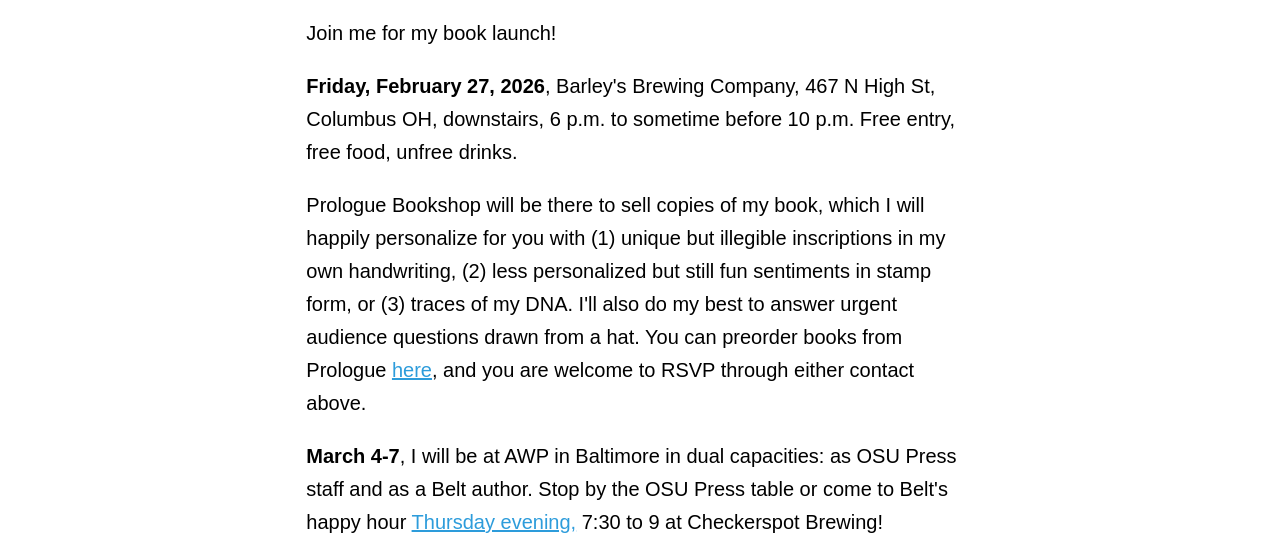
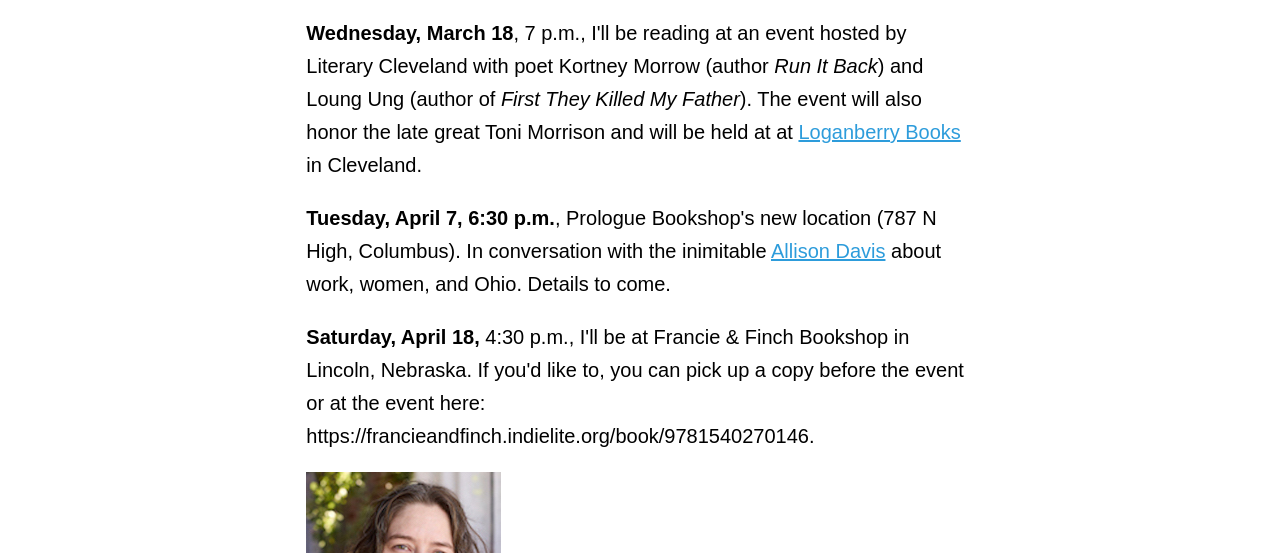
Before and after one commit to clottman/elizabethzaleski, an Eleventy site: page contact.md in a window 1280 px wide. Shown: the part 399-952 px from the top of the page. Built offline with nearby package versions, Linux system fonts and the light colour scheme; Eleventy itself is replaced by a stand-in of ours; files that its build step writes are made by us from their sources; a web font is replaced by a local one; what eleventy-auto-cache-buster would draw is missing.

Commit message:
Update contact.md

```diff
--- a/contact.md
+++ b/contact.md
@@ -10,19 +10,13 @@
  I'm also on Bluesky @GreatFartsofLit
 
 # Events
-Join me for my book launch!
-
-<b>Friday, February 27, 2026</b>, Barley's Brewing Company, 467 N High St, Columbus OH, downstairs, 6 p.m. to sometime before 10 p.m. Free entry, free food, unfree drinks.
-
-Prologue Bookshop will be there to sell copies of my book, which I will happily personalize for you with (1) unique but illegible inscriptions in my own handwriting, (2) less personalized but still fun sentiments in stamp form, or (3) traces of my DNA. I'll also do my best to answer urgent audience questions drawn from a hat. You can preorder books from Prologue [here](https://prologuebookshop.com/book/9781540270146), and you are welcome to RSVP through either contact above.
-
-
-<b>March 4-7</b>, I will be at AWP in Baltimore in dual capacities: as OSU Press staff and as a Belt author. Stop by the OSU Press table or come to Belt's happy hour <a href="https://conference.awpwriter.org/offsite_events_schedule.cfm">Thursday evening,</a> 7:30 to 9 at Checkerspot Brewing!
 
 **Wednesday, March 18**, 7 p.m., I'll be reading at an event hosted by Literary Cleveland with poet Kortney Morrow (author *Run It Back*) and Loung Ung (author of *First They Killed My Father*). The event will also honor the late great Toni Morrison and will be held at at [Loganberry Books](https://www.litcleveland.org/events-programs/plum-city-reading-mar-2026) in Cleveland.
 
 <b>Tuesday, April 7, 6:30 p.m.</b>, Prologue Bookshop's new location (787 N High, Columbus). In conversation with the inimitable <a href="https://www.allisondavispoetry.com/">Allison Davis</a> about work, women, and Ohio. Details to come.
 
+**Saturday, April 18,** 4:30 p.m., I'll be at Francie & Finch Bookshop in Lincoln, Nebraska. If you'd like to, you can pick up a copy before the event or at the event here: https://francieandfinch.indielite.org/book/9781540270146.
+
 <figure class="image">
   <img src="/assets/images/2025Elizabeth02Crop.jpg" alt="Color photograph of Elizabeth Zaleski"/>
  </figure>
```
